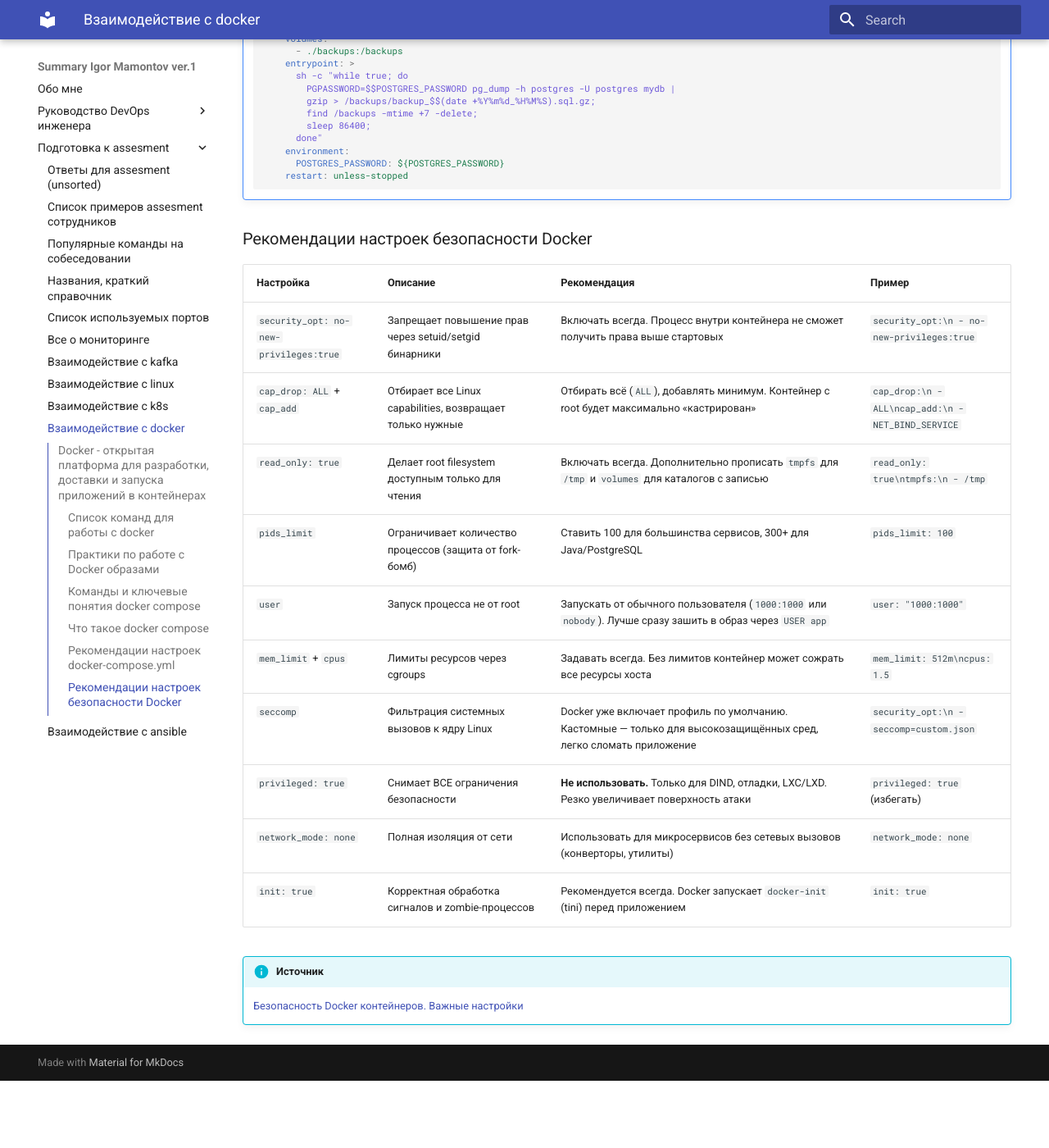
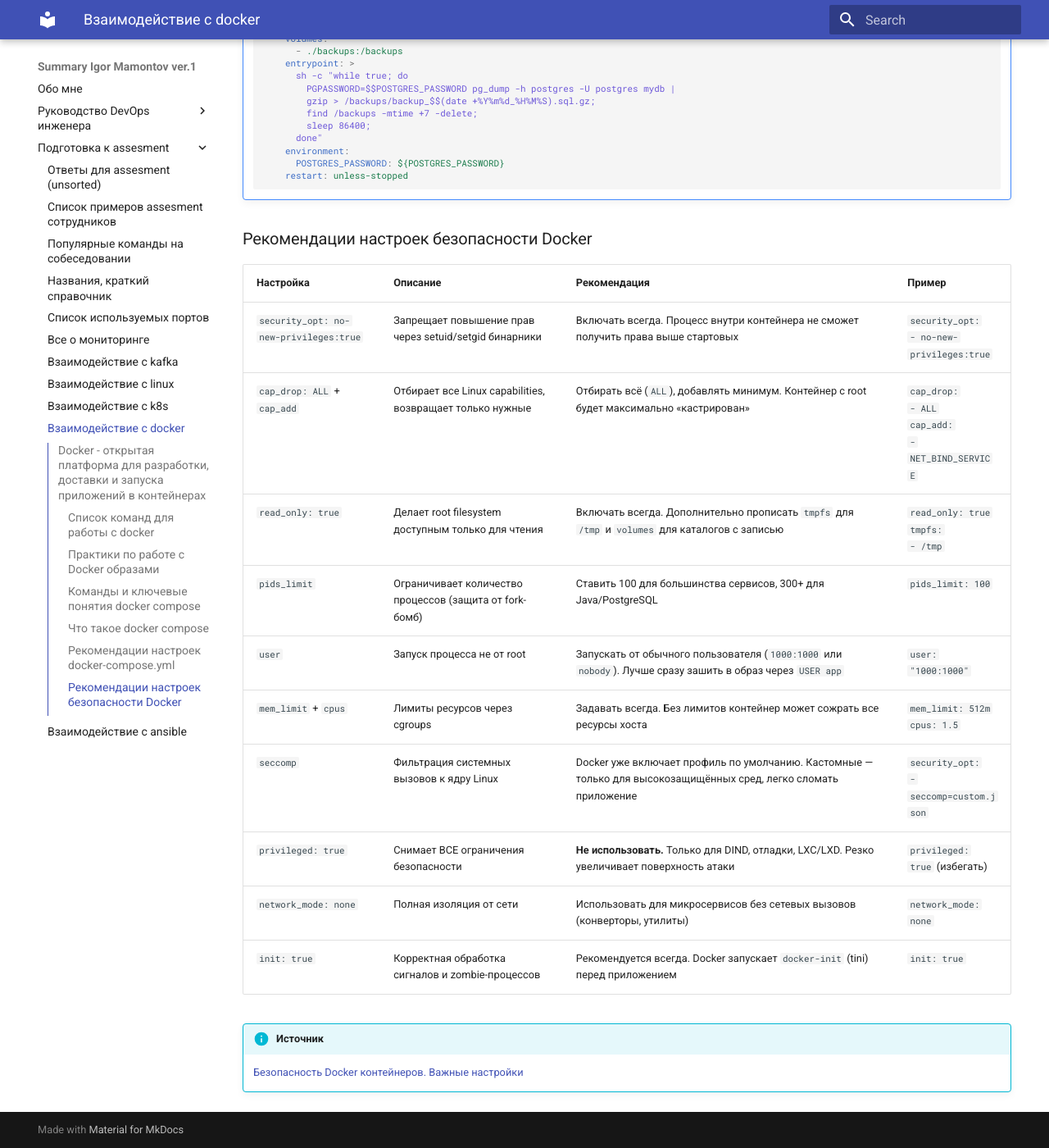
Before and after one commit to Mamontosik/IgorMamontov_Summary, an MkDocs documentation site: the page built from docs/assesment_docker_unswer.md, in a window 1280 px wide and 1400 px high, scrolled down 6011 px. Shown: the whole window at 82% size. Built offline with MkDocs 1.6.1 and Material for MkDocs 9.7.7, drawn with Linux system fonts in a browser that asks for light colours; before the commit the page ends 7329 px from its top, so only the background shows below that.

```diff
--- a/docs/assesment_docker_unswer.md
+++ b/docs/assesment_docker_unswer.md
@@ -46,7 +46,7 @@
 ### Команды и ключевые понятия docker compose
 
 | Компонент / команда | Описание | Параметры | Пример |
-|---|---|---|---|
+| --- | --- | --- | --- |
 | docker-compose.yml | Файл описания стека: services, networks, volumes, configs | version / services / volumes / networks / deploy и т.д. | `version: "3.8"\nservices:\n  web:\n    image: nginx` |
 | docker compose up | Создать и запустить все сервисы из конфигурации | `-d` (detached), `--build`, `--remove-orphans` | `docker compose up -d --build` |
 | docker compose down | Остановить и удалить контейнеры/сети/тома (опционально) | `--volumes`, `--rmi local|all` | `docker compose down --volumes` |
@@ -142,13 +142,13 @@
 
 | Настройка | Описание | Рекомендация | Пример |
 | --- | --- | --- | --- |
-| `security_opt: no-new-privileges:true` | Запрещает повышение прав через setuid/setgid бинарники | Включать всегда. Процесс внутри контейнера не сможет получить права выше стартовых | `security_opt:\n  - no-new-privileges:true` |
-| `cap_drop: ALL` + `cap_add` | Отбирает все Linux capabilities, возвращает только нужные | Отбирать всё (`ALL`), добавлять минимум. Контейнер с root будет максимально «кастрирован» | `cap_drop:\n  - ALL\ncap_add:\n  - NET_BIND_SERVICE` |
-| `read_only: true` | Делает root filesystem доступным только для чтения | Включать всегда. Дополнительно прописать `tmpfs` для `/tmp` и `volumes` для каталогов с записью | `read_only: true\ntmpfs:\n  - /tmp` |
+| `security_opt: no-new-privileges:true` | Запрещает повышение прав через setuid/setgid бинарники | Включать всегда. Процесс внутри контейнера не сможет получить права выше стартовых | `security_opt:`<br> `- no-new-privileges:true` |
+| `cap_drop: ALL` + `cap_add` | Отбирает все Linux capabilities, возвращает только нужные | Отбирать всё (`ALL`), добавлять минимум. Контейнер с root будет максимально «кастрирован» | `cap_drop:`<br>  `- ALL` <br> `cap_add:` <br>  `- NET_BIND_SERVICE` |
+| `read_only: true` | Делает root filesystem доступным только для чтения | Включать всегда. Дополнительно прописать `tmpfs` для `/tmp` и `volumes` для каталогов с записью | `read_only: true` <br> `tmpfs:` <br>  `- /tmp` |
 | `pids_limit` | Ограничивает количество процессов (защита от fork-бомб) | Ставить 100 для большинства сервисов, 300+ для Java/PostgreSQL | `pids_limit: 100` |
 | `user` | Запуск процесса не от root | Запускать от обычного пользователя (`1000:1000` или `nobody`). Лучше сразу зашить в образ через `USER app` | `user: "1000:1000"` |
-| `mem_limit` + `cpus` | Лимиты ресурсов через cgroups | Задавать всегда. Без лимитов контейнер может сожрать все ресурсы хоста | `mem_limit: 512m\ncpus: 1.5` |
-| `seccomp` | Фильтрация системных вызовов к ядру Linux | Docker уже включает профиль по умолчанию. Кастомные — только для высокозащищённых сред, легко сломать приложение | `security_opt:\n  - seccomp=custom.json` |
+| `mem_limit` + `cpus` | Лимиты ресурсов через cgroups | Задавать всегда. Без лимитов контейнер может сожрать все ресурсы хоста | `mem_limit: 512m` <br> `cpus: 1.5` |
+| `seccomp` | Фильтрация системных вызовов к ядру Linux | Docker уже включает профиль по умолчанию. Кастомные — только для высокозащищённых сред, легко сломать приложение | `security_opt:` <br>  `- seccomp=custom.json` |
 | `privileged: true` | Снимает ВСЕ ограничения безопасности | **Не использовать.** Только для DIND, отладки, LXC/LXD. Резко увеличивает поверхность атаки | `privileged: true` (избегать) |
 | `network_mode: none` | Полная изоляция от сети | Использовать для микросервисов без сетевых вызовов (конверторы, утилиты) | `network_mode: none` |
 | `init: true` | Корректная обработка сигналов и zombie-процессов | Рекомендуется всегда. Docker запускает `docker-init` (tini) перед приложением | `init: true` |
```
Also changed, not shown: .markdownlint.json (added).
